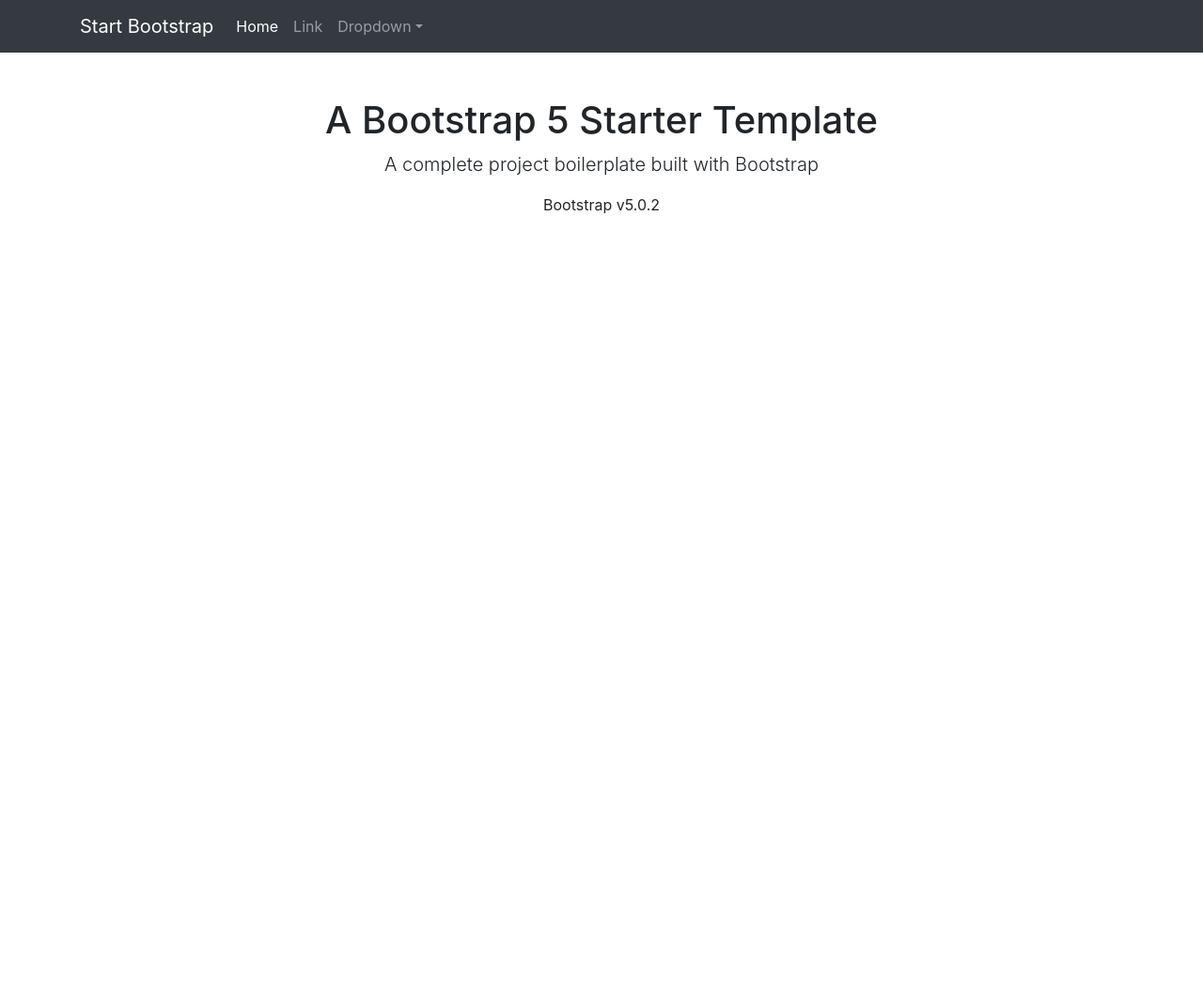
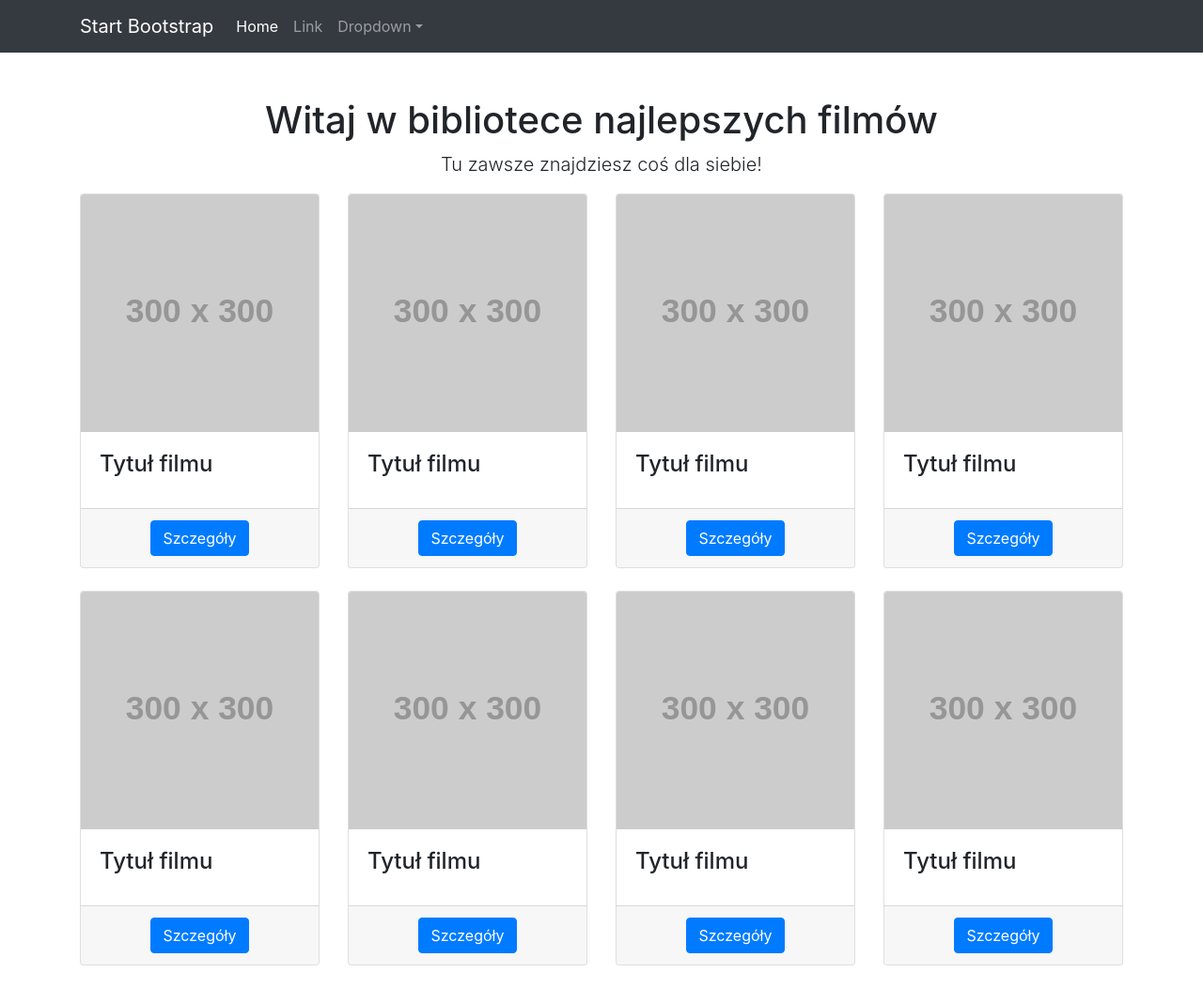
Before and after one commit to AMKrol/movies_catalogue, a Flask app: page / in a window 1280 px wide. Shown: the whole page at 94% size. Before the commit the page ends 228 px from the top, so only its background shows below. Run offline with Flask 2, Linux system fonts and the light colour scheme; grey boxes labelled with a size stand in for pictures from a placeholder-image service; some libraries are stand-ins or nearby versions.

Commit message:
chenge HTML template

```diff
--- a/main.py
+++ b/main.py
@@ -5,7 +5,8 @@
 
 @app.route('/')
 def homepage():
-    return render_template("index.html")
+    movies = range(1, 9)
+    return render_template("homepage.html", movies=movies)
 
 
 if __name__ == '__main__':
--- /dev/null
+++ b/templates/homepage.html
@@ -0,0 +1,25 @@
+{% extends "index.html" %}
+
+{% block content %}
+
+<div class="row">
+    <div class="col-lg-12 text-center">
+        <h1 class="mt-5">Witaj w bibliotece najlepszych filmów</h1>
+        <p class="lead">Tu zawsze znajdziesz coś dla siebie!</p>
+    </div>
+    {% for movie in movies %}
+    <div class="col-lg-3 col-md-6 mb-4">
+        <div class="card h-100">
+            <img class="card-img-top" src="http://placehold.it/300x300" alt="">
+            <div class="card-body">
+                <h4 class="card-title">Tytuł filmu</h4>
+            </div>
+            <div class="card-footer text-center">
+                <a href="#" class="btn btn-primary">Szczegóły</a>
+            </div>
+        </div>
+    </div>
+    {% endfor %}
+</div>
+
+{% endblock %}
--- a/templates/index.html
+++ b/templates/index.html
@@ -42,11 +42,8 @@
     </nav>
     <!-- Page content-->
     <div class="container">
-        <div class="text-center mt-5">
-            <h1>A Bootstrap 5 Starter Template</h1>
-            <p class="lead">A complete project boilerplate built with Bootstrap</p>
-            <p>Bootstrap v5.0.2</p>
-        </div>
+        {% block content %}
+        {% endblock %}
     </div>
     <!-- Bootstrap core JS-->
     <script src="https://cdn.jsdelivr.net/npm/bootstrap@5.0.2/dist/js/bootstrap.bundle.min.js"></script>
```
